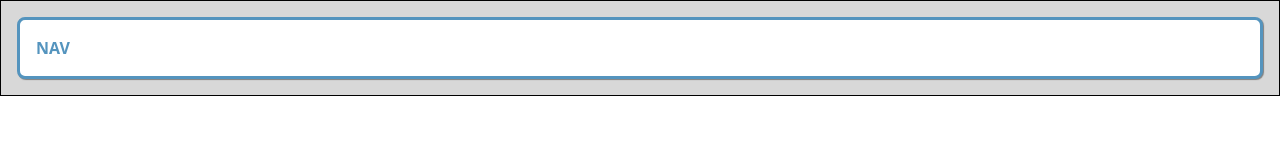
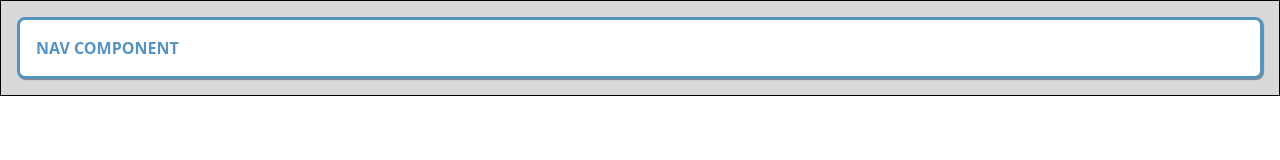
Before and after one commit to PouryaSoleimani/ADVANCED__CSS__TRAINING, a Next.js app: page / in a window 1280 px wide. Shown: the top 160 px of the page. Built offline with nearby package versions, Linux system fonts and the light colour scheme.

Commit message:
ADVANCED_CSS

```diff
--- a/app/page.tsx
+++ b/app/page.tsx
@@ -3,7 +3,7 @@ import "./styles/nav.css";
 export default function Home() {
   return (
     <div className="container">
-      <div className="nav">NAV</div>
+      <div className="nav">NAV COMPONENT</div>
     </div>
   );
 }
```
